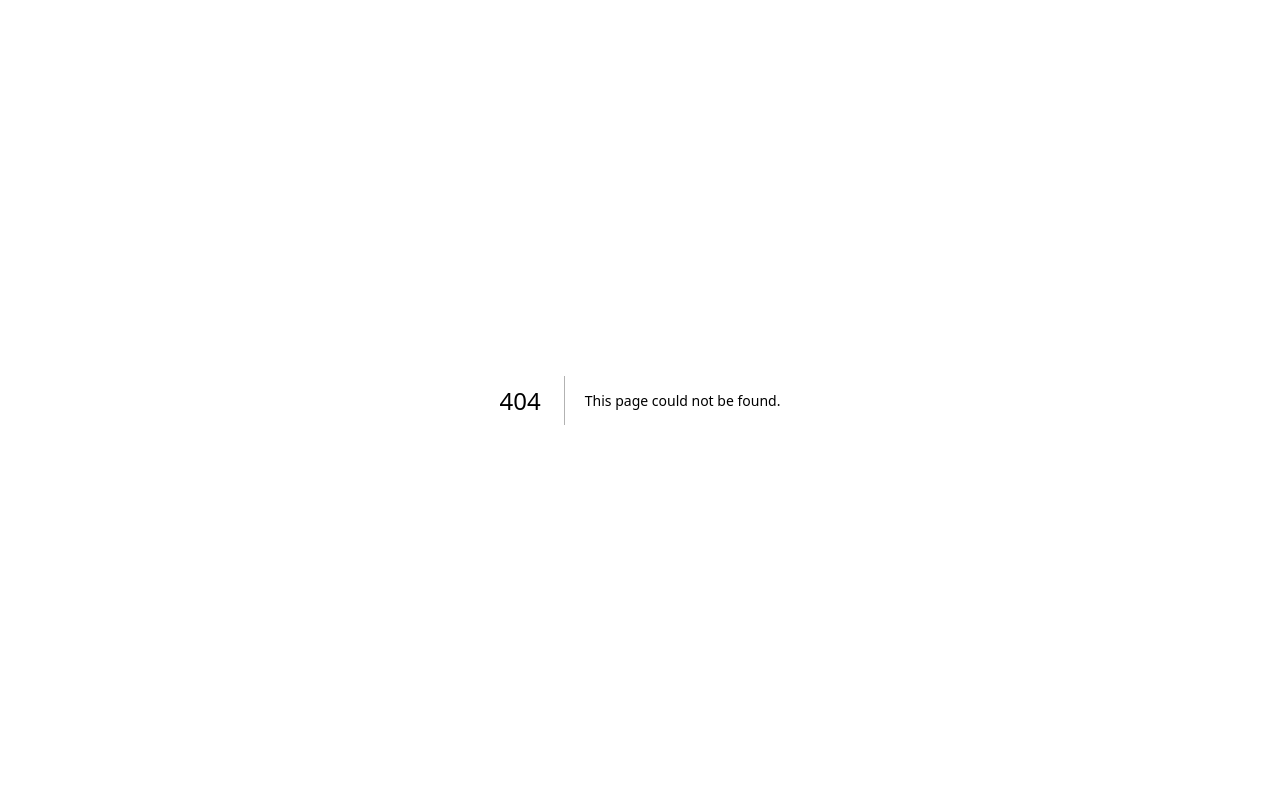
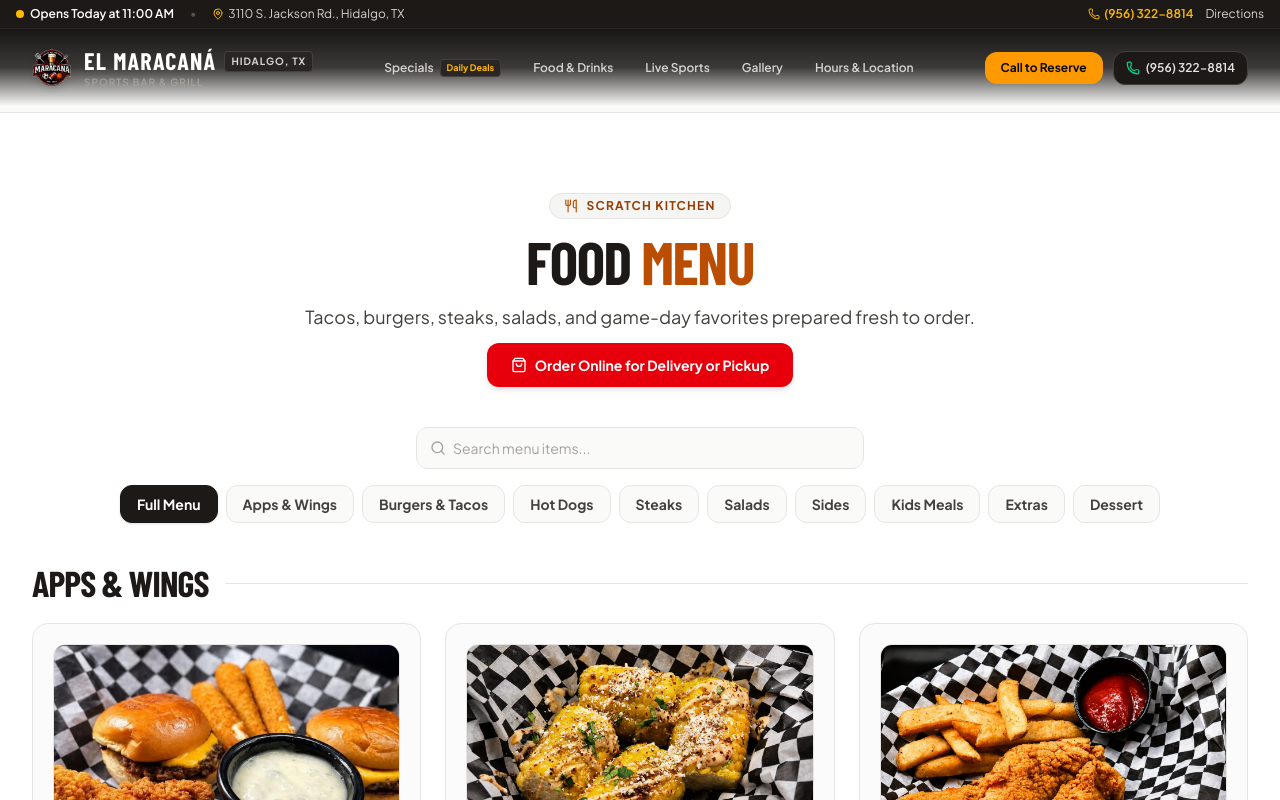
Before and after one commit to jsali257/maracana, a Next.js app: page /menu in a window 1280 px wide. Before the commit this address had no page. Shown: the top 800 px of the page. Built offline with nearby package versions, Linux system fonts and the light colour scheme; a web font is replaced by a local one.

Commit message:
first commit

```diff
--- a/src/App.tsx
+++ b/src/App.tsx
@@ -12,10 +12,10 @@
 import { VipClubPopup } from './components/VipClubPopup';
 import { Footer } from './components/Footer';
 import { BackToTop } from './components/BackToTop';
+import { MobileQuickActions } from './components/MobileQuickActions';
 import { EventItem } from './types';
 import { BookingPrefill } from './components/Hero';
-import { Phone, MapPin } from 'lucide-react';
-import { VENUE_INFO } from './data/venueData';
+import { callToReserve } from './utils/reservation';
 
 export default function App() {
   const [isReservationOpen, setIsReservationOpen] = useState(false);
@@ -26,7 +26,7 @@
   // dials the venue directly instead. The form/modal below is kept wired up and
   // untouched so it can be switched back on later (just restore the body below).
   const handleOpenReservation = (_eventOrDetails?: EventItem | BookingPrefill | null) => {
-    window.location.href = `tel:${VENUE_INFO.phoneRaw}`;
+    callToReserve();
   };
 
   const handleCloseReservation = () => {
@@ -104,34 +104,7 @@
       <BackToTop />
 
       {/* Mobile Bottom Quick Action Bar */}
-      <div className="fixed bottom-0 left-0 right-0 z-40 sm:hidden bg-stone-900/95 border-t border-stone-800 backdrop-blur-md px-3 py-2 flex items-center justify-between gap-2 shadow-lg">
-        <a
-          id="mobile-bottom-call-btn"
-          href={`tel:${VENUE_INFO.phoneRaw}`}
-          className="flex-1 py-2 rounded-xl text-xs font-bold bg-stone-800 text-white border border-stone-700 flex items-center justify-center gap-1.5"
-        >
-          <Phone className="w-3.5 h-3.5 text-emerald-400" />
-          <span>Call</span>
-        </a>
-        <a
-          id="mobile-bottom-directions-btn"
-          href={VENUE_INFO.googleMapsUrl}
-          target="_blank"
-          rel="noopener noreferrer"
-          className="flex-1 py-2 rounded-xl text-xs font-bold bg-stone-800 text-white border border-stone-700 flex items-center justify-center gap-1.5"
-        >
-          <MapPin className="w-3.5 h-3.5 text-amber-400" />
-          <span>Directions</span>
-        </a>
-        <button
-          id="mobile-bottom-reserve-btn"
-          onClick={() => handleOpenReservation()}
-          className="flex-1 py-2 rounded-xl text-xs font-bold bg-amber-500 text-stone-950 flex items-center justify-center gap-1.5 shadow-xs cursor-pointer"
-        >
-          <Phone className="w-3.5 h-3.5" />
-          <span>Reserve</span>
-        </button>
-      </div>
+      <MobileQuickActions />
 
     </div>
   );
--- /dev/null
+++ b/src/app/menu/page.tsx
@@ -0,0 +1,21 @@
+import type { Metadata } from 'next';
+import MenuPageContent from '../../components/MenuPageContent';
+
+export const metadata: Metadata = {
+  title: 'Full Menu',
+  description:
+    'Browse the full food menu at El Maracaná Sports Bar & Grill in Hidalgo, TX — tacos, burgers, steaks, wings, salads, and game-day favorites prepared fresh to order.',
+  alternates: {
+    canonical: '/menu',
+  },
+  openGraph: {
+    title: 'Full Menu | El Maracaná Sports Bar & Grill',
+    description:
+      'Tacos, burgers, steaks, wings, salads, and game-day favorites prepared fresh to order at El Maracaná Sports Bar & Grill in Hidalgo, TX.',
+    url: '/menu',
+  },
+};
+
+export default function MenuPage() {
+  return <MenuPageContent />;
+}
--- a/src/app/sitemap.ts
+++ b/src/app/sitemap.ts
@@ -10,5 +10,11 @@
       changeFrequency: 'weekly',
       priority: 1,
     },
+    {
+      url: `${SITE_URL}/menu`,
+      lastModified: new Date(),
+      changeFrequency: 'weekly',
+      priority: 0.9,
+    },
   ];
 }
--- a/src/components/Footer.tsx
+++ b/src/components/Footer.tsx
@@ -127,11 +127,11 @@
               Navigation
             </h4>
             <ul className="space-y-1.5 text-xs">
-              <li><a href="#specials" className="hover:text-amber-400 transition-colors">Daily Specials</a></li>
-              <li><a href="#menu" className="hover:text-amber-400 transition-colors">Food & Drink Menu</a></li>
-              <li><a href="#sports" className="hover:text-amber-400 transition-colors">Sports We Broadcast</a></li>
-              <li><a href="#gallery" className="hover:text-amber-400 transition-colors">Photo Gallery</a></li>
-              <li><a href="#location" className="hover:text-amber-400 transition-colors">Hours & Directions</a></li>
+              <li><a href="/#specials" className="hover:text-amber-400 transition-colors">Daily Specials</a></li>
+              <li><a href="/menu" className="hover:text-amber-400 transition-colors">Food & Drink Menu</a></li>
+              <li><a href="/#sports" className="hover:text-amber-400 transition-colors">Sports We Broadcast</a></li>
+              <li><a href="/#gallery" className="hover:text-amber-400 transition-colors">Photo Gallery</a></li>
+              <li><a href="/#location" className="hover:text-amber-400 transition-colors">Hours & Directions</a></li>
             </ul>
           </div>
 
--- /dev/null
+++ b/src/components/MenuPageContent.tsx
@@ -0,0 +1,25 @@
+'use client';
+
+import React from 'react';
+import { Navbar } from './Navbar';
+import { MenuSection } from './MenuSection';
+import { Footer } from './Footer';
+import { BackToTop } from './BackToTop';
+import { MobileQuickActions } from './MobileQuickActions';
+import { callToReserve } from '../utils/reservation';
+
+export default function MenuPageContent() {
+  return (
+    <div className="min-h-screen bg-stone-50 text-stone-900 font-sans selection:bg-amber-500 selection:text-stone-950 flex flex-col pb-16 sm:pb-0">
+      <Navbar onOpenReservation={callToReserve} activeSection="menu" />
+
+      <main className="flex-grow pt-28">
+        <MenuSection onOpenReservation={callToReserve} />
+      </main>
+
+      <Footer />
+      <BackToTop />
+      <MobileQuickActions />
+    </div>
+  );
+}
--- /dev/null
+++ b/src/components/MobileQuickActions.tsx
@@ -0,0 +1,35 @@
+import React from 'react';
+import { Phone, MapPin } from 'lucide-react';
+import { VENUE_INFO } from '../data/venueData';
+import { callToReserve } from '../utils/reservation';
+
+export const MobileQuickActions: React.FC = () => (
+  <div className="fixed bottom-0 left-0 right-0 z-40 sm:hidden bg-stone-900/95 border-t border-stone-800 backdrop-blur-md px-3 py-2 flex items-center justify-between gap-2 shadow-lg">
+    <a
+      id="mobile-bottom-call-btn"
+      href={`tel:${VENUE_INFO.phoneRaw}`}
+      className="flex-1 py-2 rounded-xl text-xs font-bold bg-stone-800 text-white border border-stone-700 flex items-center justify-center gap-1.5"
+    >
+      <Phone className="w-3.5 h-3.5 text-emerald-400" />
+      <span>Call</span>
+    </a>
+    <a
+      id="mobile-bottom-directions-btn"
+      href={VENUE_INFO.googleMapsUrl}
+      target="_blank"
+      rel="noopener noreferrer"
+      className="flex-1 py-2 rounded-xl text-xs font-bold bg-stone-800 text-white border border-stone-700 flex items-center justify-center gap-1.5"
+    >
+      <MapPin className="w-3.5 h-3.5 text-amber-400" />
+      <span>Directions</span>
+    </a>
+    <button
+      id="mobile-bottom-reserve-btn"
+      onClick={callToReserve}
+      className="flex-1 py-2 rounded-xl text-xs font-bold bg-amber-500 text-stone-950 flex items-center justify-center gap-1.5 shadow-xs cursor-pointer"
+    >
+      <Phone className="w-3.5 h-3.5" />
+      <span>Reserve</span>
+    </button>
+  </div>
+);
--- a/src/components/Navbar.tsx
+++ b/src/components/Navbar.tsx
@@ -31,11 +31,11 @@
   }, []);
 
   const navLinks = [
-    { name: "Specials", href: "#specials", icon: Flame, badge: "Daily Deals" },
-    { name: "Food & Drinks", href: "#menu", icon: Utensils },
-    { name: "Live Sports", href: "#sports", icon: Tv },
-    { name: "Gallery", href: "#gallery", icon: Image },
-    { name: "Hours & Location", href: "#location", icon: MapPin },
+    { name: "Specials", href: "/#specials", icon: Flame, badge: "Daily Deals" },
+    { name: "Food & Drinks", href: "/#menu", icon: Utensils },
+    { name: "Live Sports", href: "/#sports", icon: Tv },
+    { name: "Gallery", href: "/#gallery", icon: Image },
+    { name: "Hours & Location", href: "/#location", icon: MapPin },
   ];
 
   return (
@@ -79,7 +79,7 @@
       <nav className={`transition-all duration-300 ${scrolled ? 'bg-stone-950/95 shadow-lg border-b border-stone-800 backdrop-blur-md py-3' : 'bg-gradient-to-b from-stone-950/95 via-stone-950/80 to-transparent py-4'}`}>
         <div className="max-w-7xl mx-auto px-4 sm:px-6 lg:px-8 flex items-center justify-between gap-2">
           {/* Brand Logo */}
-          <a href="#" className="flex items-center gap-2 sm:gap-3 group min-w-0">
+          <a href="/" className="flex items-center gap-2 sm:gap-3 group min-w-0">
             <MaracanaLogo className="w-9 h-9 sm:w-10 sm:h-10 shrink-0 transition-transform group-hover:scale-105" />
             <div className="min-w-0">
               <div className="flex items-center gap-2">
--- /dev/null
+++ b/src/utils/reservation.ts
@@ -0,0 +1,8 @@
+import { VENUE_INFO } from '../data/venueData';
+
+// The online reservation form is on hold for now — every "Reserve" CTA site-wide
+// dials the venue directly instead. Centralized here so every page that offers a
+// "Reserve" action calls the venue the same way.
+export function callToReserve() {
+  window.location.href = `tel:${VENUE_INFO.phoneRaw}`;
+}
```
